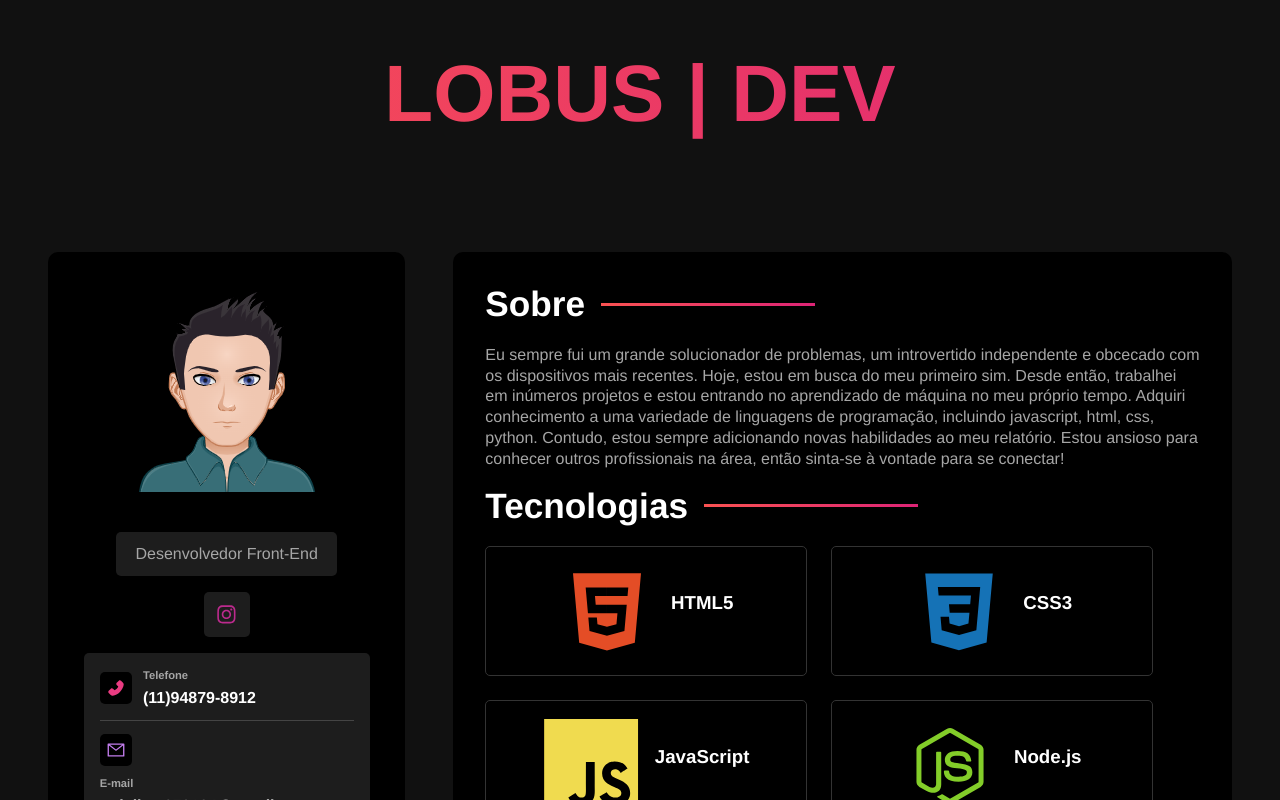
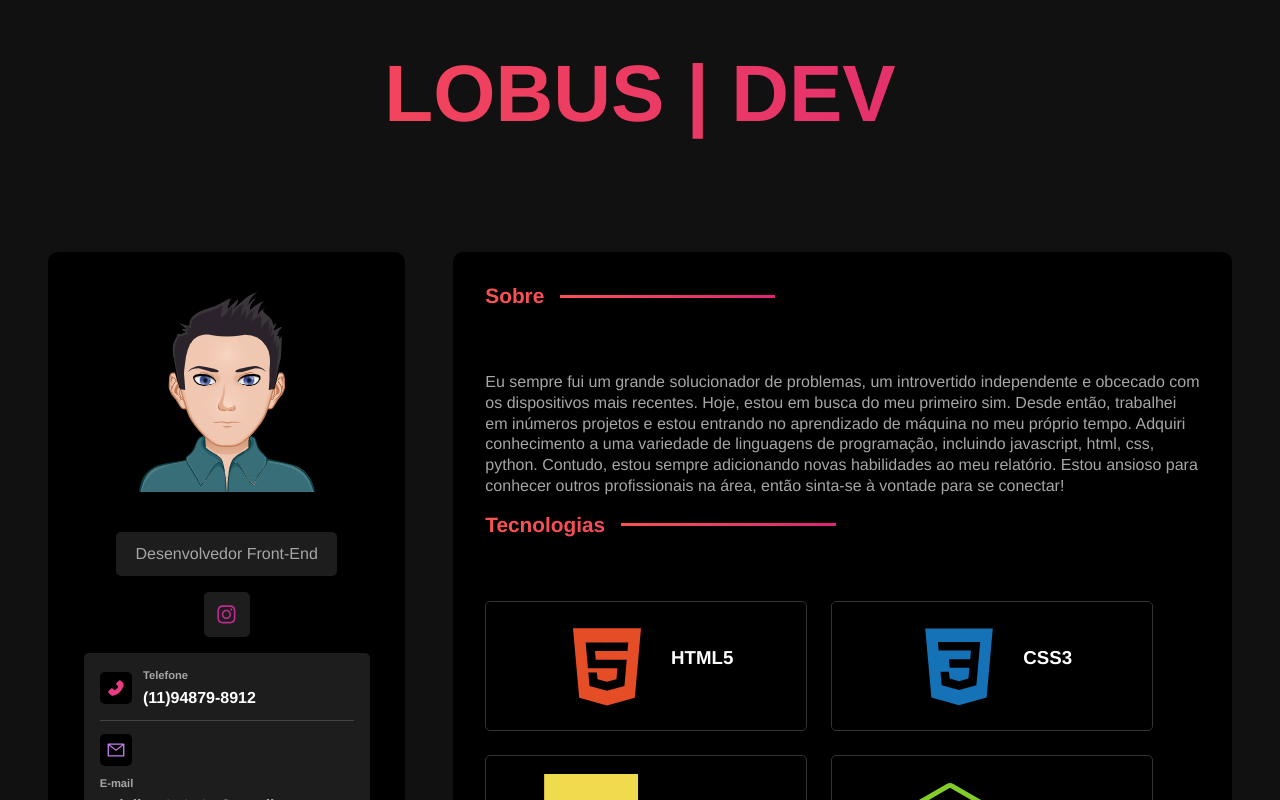
Before and after one commit to guisilva10/Lobus-dev, a React (Vite) app: page / in a window 1280 px wide. Shown: the top 800 px of the page. Built offline with nearby package versions, Linux system fonts and the light colour scheme.

Commit message:
Update app.sass

```diff
--- a/src/styles/components/app.sass
+++ b/src/styles/components/app.sass
@@ -18,3 +18,11 @@
 
         @media (max-width:768px)
           font-size: 3rem
+
+    h2
+        text-align: center
+        font-size:1.3rem
+        margin-bottom: 4rem
+        background: variables.$gradient
+        -webkit-background-clip: text
+        -webkit-text-fill-color: transparent
```
